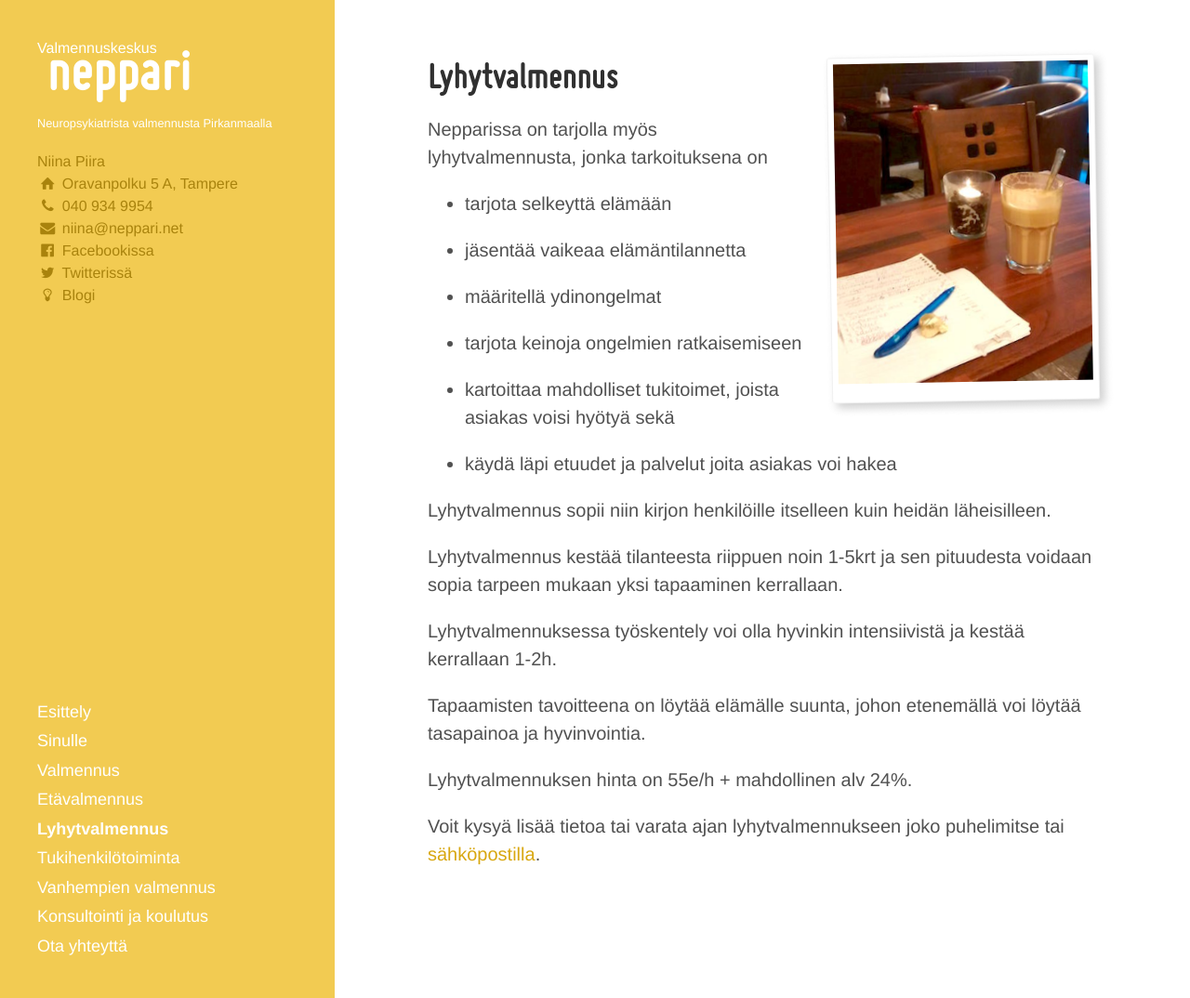
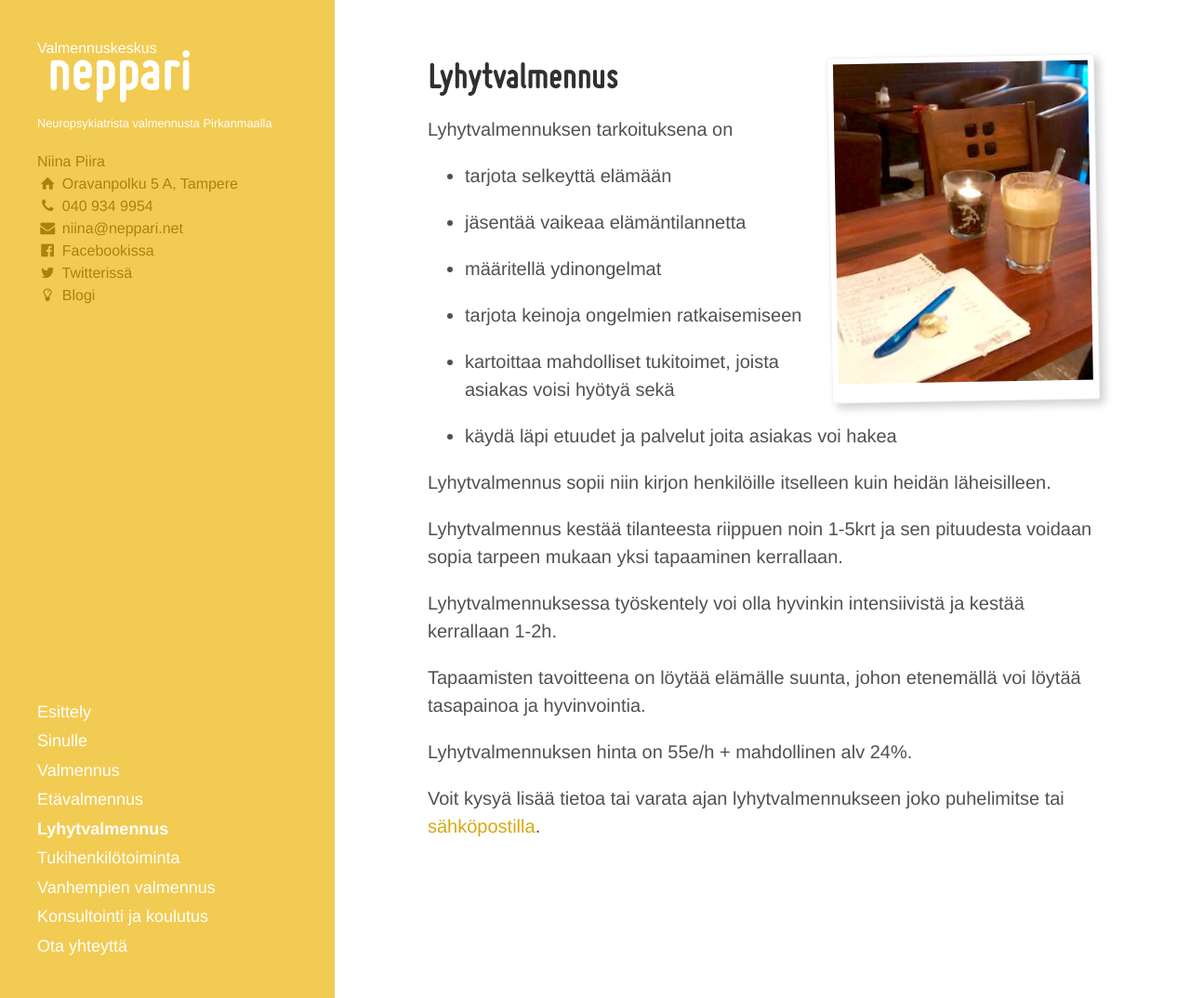
Before and after one commit to niinapiira/neppari.net, a Jekyll site: the page built from lyhytvalmennus.md, in a window 1280 px wide and 1074 px high. Shown: the whole window at 93% size. Built offline with Jekyll 4.4.1, drawn with Linux system fonts in a browser that asks for light colours.

Commit message:
Updated lyhytvalmennus.md

```diff
--- a/lyhytvalmennus.md
+++ b/lyhytvalmennus.md
@@ -17,7 +17,7 @@ polaroid: ""
 
 
 
-Nepparissa on tarjolla myös lyhytvalmennusta, jonka tarkoituksena on
+Lyhytvalmennuksen tarkoituksena on
 
 - tarjota selkeyttä elämään
 
```
